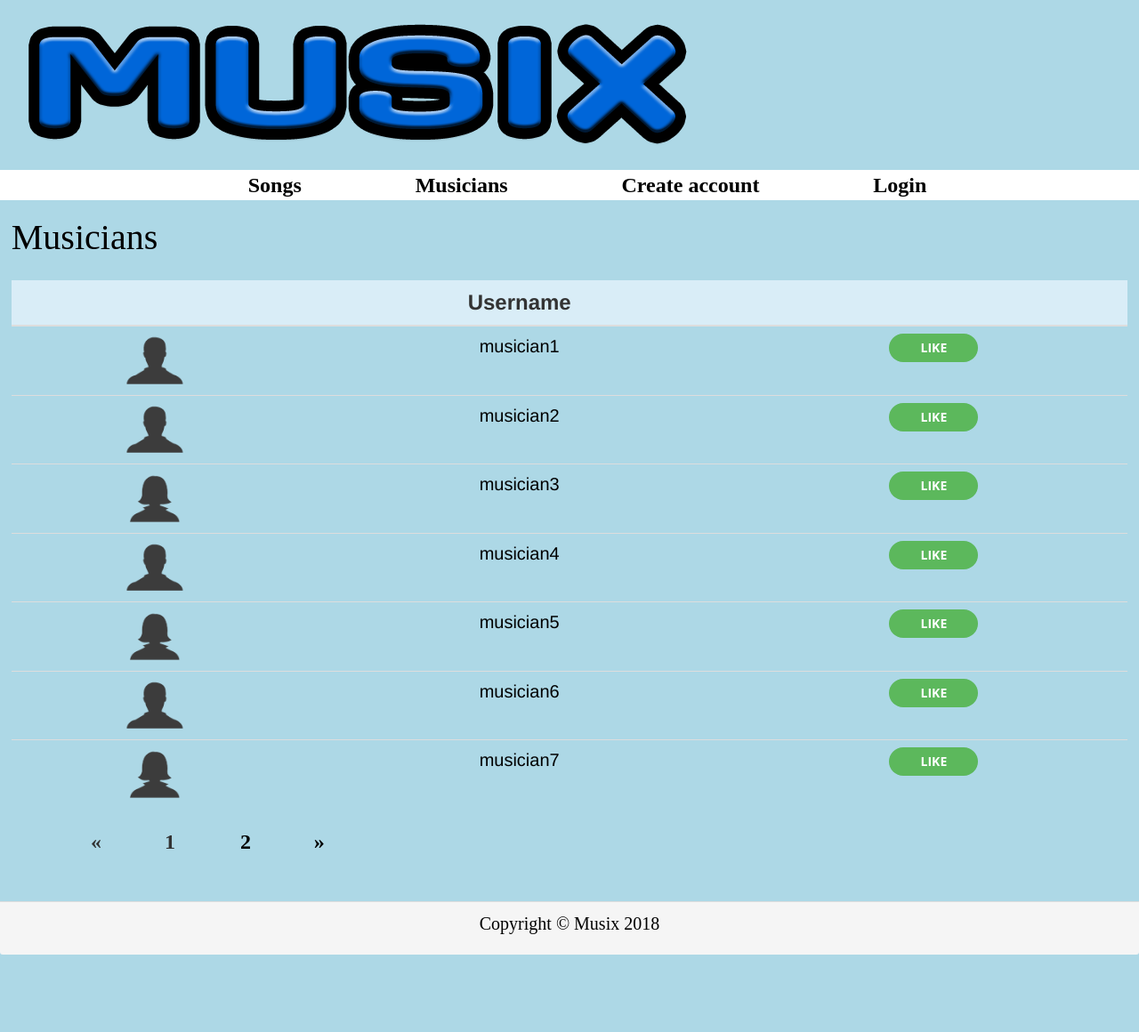
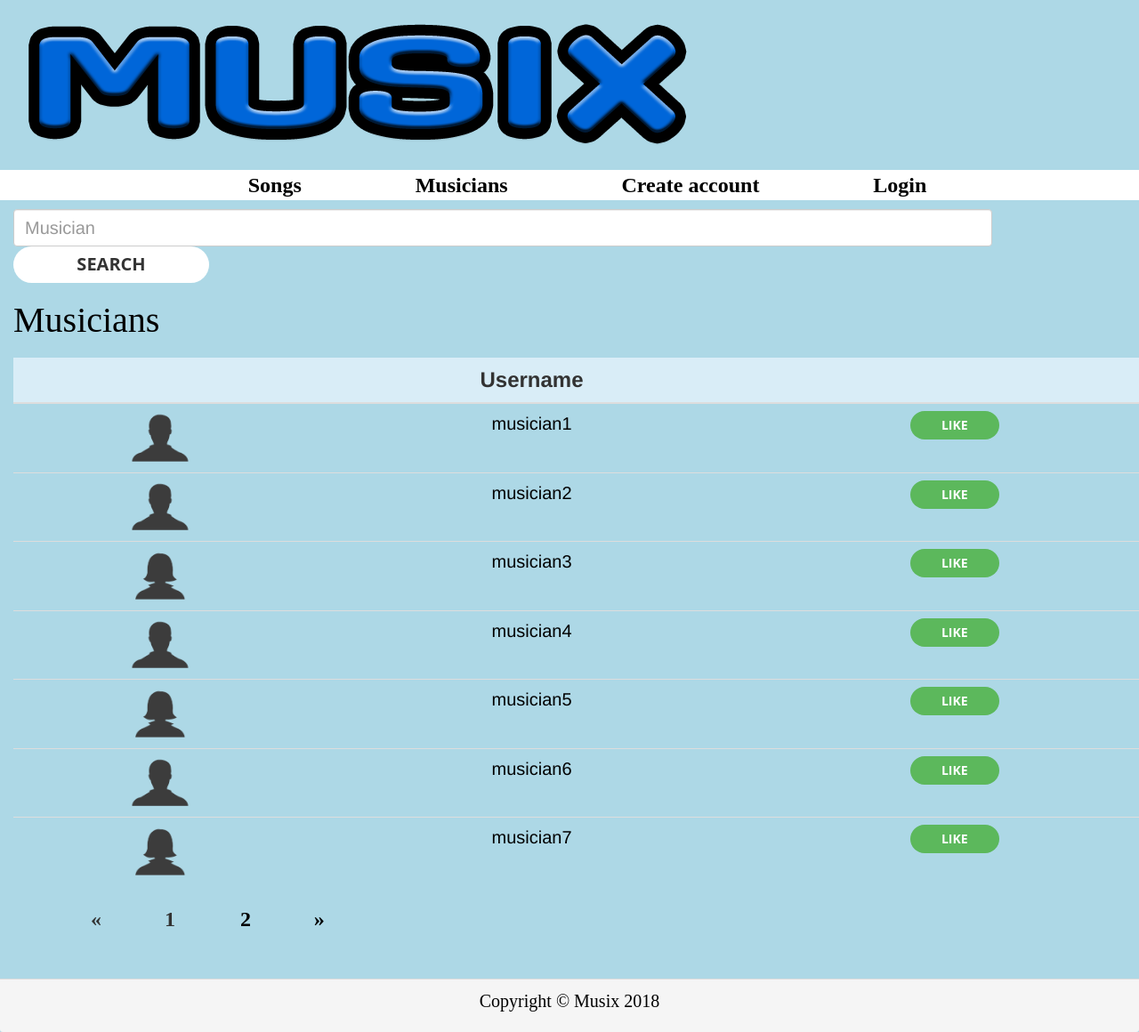
Before and after one commit to javiparra17/Musix, a Django app: page /musicians in a window 1280 px wide. Shown: the whole page at 89% size. Before the commit the page ends 1073 px from the top, so only its background shows below. Run offline with Django 3.2, Linux system fonts and the light colour scheme; data comes from the database, SQL or seed files in the repository; some libraries are stand-ins or nearby versions.

Commit message:
Implementado buscador de músicos

```diff
--- a/Musix/main/forms.py
+++ b/Musix/main/forms.py
@@ -83,6 +83,10 @@ class ProfileEditForm(forms.ModelForm):
                   'description', 'gender', 'country', 'city')
 
 
+class SearchMusicianForm(forms.Form):
+    text = forms.CharField(label='', widget=forms.TextInput, required=False)
+
+
 class SongForm(forms.ModelForm):
     class Meta:
         model = Song
--- a/Musix/main/static/css/musicians.css
+++ b/Musix/main/static/css/musicians.css
@@ -2,13 +2,28 @@
     font-family: "Axaxax Rg";
     font-size: 40px;
     color: black;
-    margin-left: 1%;
-    margin-bottom: 2%;
+    margin-left: 15px;
+    margin-bottom: 20px;
+}
+
+#divSearcher{
+    margin-left: 15px;
+}
+
+#id_text{
+    width: 1100px;
+    height: 42px;
+    font-size: 20px;
+}
+
+#buttonSearch{
+    width: 220px;
+    font-size: 20px;
 }
 
 #tableMusicians{
-    width: 98%;
-    margin-left: 1%;
+    width: 1320px;
+    margin-left: 15px;
 }
 
 th{
@@ -53,3 +68,16 @@ tbody{
 #pagination li{
     margin-right: 5px;
 }
+
+#notMusiciansDiv{
+    text-align: center;
+}
+
+#h1NotMusicians{
+    font-family: "Axaxax Rg";
+    font-size: 50px;
+    color: black;
+    text-align: center;
+    margin-top: 50px;
+    margin-bottom: 20px;
+}
--- a/Musix/main/views/musician.py
+++ b/Musix/main/views/musician.py
@@ -1,5 +1,9 @@
+from main.models import Musician
+from django.contrib.auth.models import User
+from main.forms import SearchMusicianForm
+from main.services import musician as service
+from django.db.models import Q
 from django.shortcuts import render
-from main.services import musician as service
 from django.core.paginator import Paginator, EmptyPage, PageNotAnInteger
 
 
@@ -11,12 +15,47 @@ def musicians(request):
     except:
         all_musicians = service.musicians(None)
 
-    page_musicians = request.GET.get("page", 1)
-    paginator_musicians = Paginator(all_musicians, 7)
+    if request.method == 'POST':
+        form = SearchMusicianForm(request.POST)
+        if form.is_valid():
+            text = form.cleaned_data['text']
+            if text == "":
+                found_musicians = all_musicians
+            else:
+                found_user = User.objects.filter(Q(first_name__icontains=text) |
+                                                 Q(last_name__icontains=text) |
+                                                 Q(username__icontains=text))
+                found_musicians = []
+                for u in found_user:
+                    if request.user.is_authenticated():
+                        musician = request.user.musician
+                        if not u.id == musician.user.id:
+                            m = Musician.objects.get(user=u)
+                            found_musicians.append(m)
+                    else:
+                        m = Musician.objects.get(user=u)
+                        found_musicians.append(m)
 
-    try:
-        p_musicians = paginator_musicians.page(page_musicians)
-    except (PageNotAnInteger, EmptyPage):
-        p_musicians = paginator_musicians.page(1)
+            page_musicians = request.GET.get("page", 1)
+            paginator_musicians = Paginator(found_musicians, 7)
 
-    return render(request, 'musicians.html', {'musicians': p_musicians})
+            try:
+                p_musicians = paginator_musicians.page(page_musicians)
+            except (PageNotAnInteger, EmptyPage):
+                p_musicians = paginator_musicians.page(1)
+
+            return render(request, 'musicians.html',
+                          {'form': form, 'musicians': p_musicians})
+    else:
+        form = SearchMusicianForm()
+
+        page_musicians = request.GET.get("page", 1)
+        paginator_musicians = Paginator(all_musicians, 7)
+
+        try:
+            p_musicians = paginator_musicians.page(page_musicians)
+        except (PageNotAnInteger, EmptyPage):
+            p_musicians = paginator_musicians.page(1)
+
+        return render(request, 'musicians.html', {'form':form,
+                                                  'musicians': p_musicians})
--- a/Musix/templates/musicians.html
+++ b/Musix/templates/musicians.html
@@ -12,6 +12,20 @@
     {% include "menu.html" %}
 </div>
 
+<div id="divSearcher">
+    <form class="form-inline" id='searchForm' method='post' action='' name="search">
+        {% csrf_token %}
+        <div class="form-group">
+            <input id="id_text" type='text' name="text"
+                   placeholder="Musician"
+                   class="form-control" size="20"/>
+        </div>
+        <input type="submit" class="btn btn-default" value="Search" id="buttonSearch">
+
+    </form>
+
+</div>
+
 {% if musicians %}
     <div>
         <h1 id="titleMusicians">Musicians</h1>
@@ -22,7 +36,7 @@
             <thead>
                 <tr class="info">
                     <th></th>
-                    <th onclick="sortTable(0, 'tableMusiciansDiv')">Username</th>
+                    <th onclick="sortTable(1, 'tableMusiciansDiv')">Username</th>
                     <th></th>
                 </tr>
             </thead>
@@ -74,6 +88,11 @@
         {% endif %}
 
     </div>
+
+{% else %}
+    <div id="notMusiciansDiv">
+        <h1 id="h1NotMusicians">No musicians found</h1>
+    </div>
 {% endif %}
 
 <div>
```
